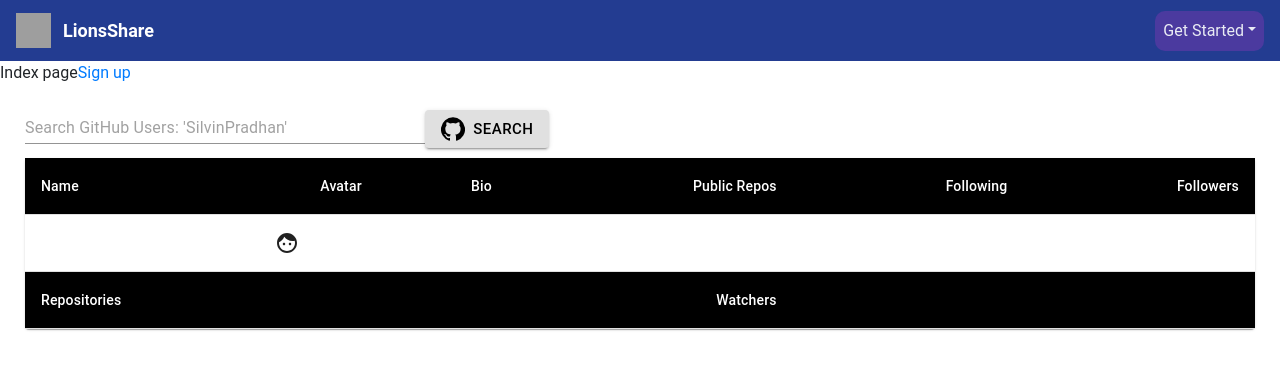
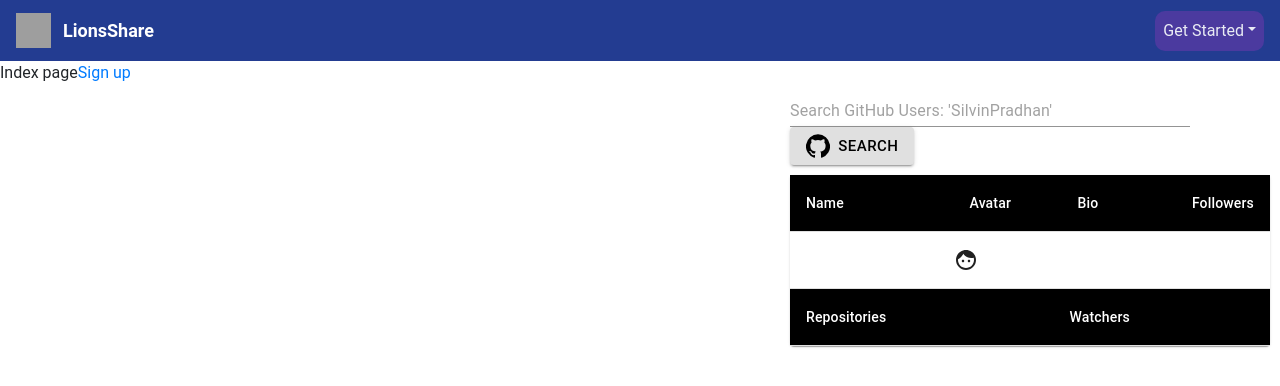
Before and after one commit to SilvinPradhan/LionsShareBlog, a Next.js app in the folder client/: page / in a window 1280 px wide. Shown: the top 386 px of the page. Built offline with nearby package versions, Linux system fonts and the light colour scheme; grey boxes are pictures that could not be loaded; a small style sheet from the web is missing.

Commit message:
float right on the page for the rendered Github profile finder

```diff
--- a/client/components/profileFind/ProfileFind.js
+++ b/client/components/profileFind/ProfileFind.js
@@ -28,7 +28,7 @@
 	};
 
 	return (
-		<div style={{ padding: 25 }}>
+		<div style={{ padding: 10, width: '500px', float: 'right' }}>
 			<div
 				className="searchBar"
 				style={{
--- a/client/components/profileFind/TableData.js
+++ b/client/components/profileFind/TableData.js
@@ -24,8 +24,6 @@
 							<CustomTableCell>Name</CustomTableCell>
 							<CustomTableCell align="right">Avatar</CustomTableCell>
 							<CustomTableCell align="right">Bio</CustomTableCell>
-							<CustomTableCell align="right">Public Repos</CustomTableCell>
-							<CustomTableCell align="right">Following</CustomTableCell>
 							<CustomTableCell align="right">Followers</CustomTableCell>
 						</TableRow>
 					</TableHead>
@@ -54,8 +52,6 @@
 								)}
 							</TableCell>
 							<TableCell>{data.bio}</TableCell>
-							<TableCell>{data.public_repos}</TableCell>
-							<TableCell>{data.following}</TableCell>
 							<TableCell>{data.followers}</TableCell>
 						</TableRow>
 					</TableBody>
```
